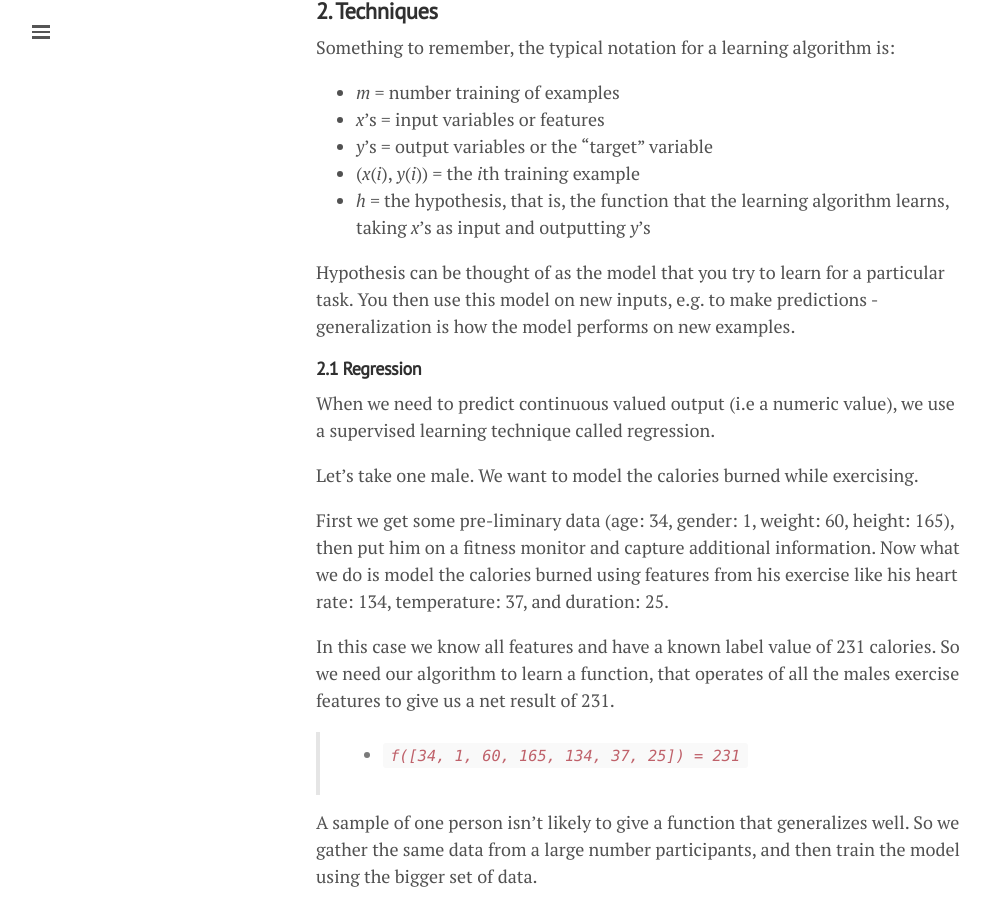
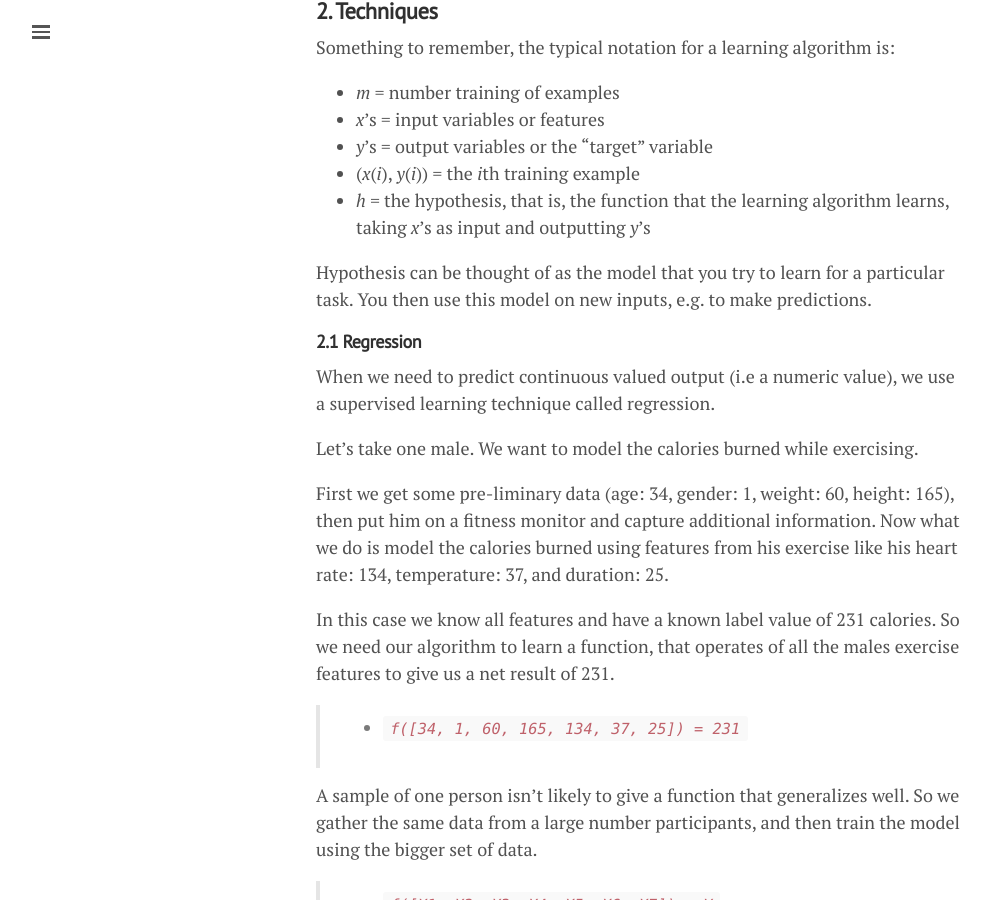
Before and after one commit to lgeurts/lgeurts.github.io, a Jekyll site: the page built from _posts/2018-06-29-artificial-intelligence-basics.md, in a window 1280 px wide and 900 px high, scrolled down 2865 px. Shown: the whole window, without its empty margins (0-991 px from the left). Built offline with Jekyll 4.4.1, drawn with Linux system fonts in a browser that asks for light colours; nearby versions of some CDN libraries.

Commit message:
Update 2018-06-29-artificial-intelligence-basics.md

```diff
--- a/_posts/2018-06-29-artificial-intelligence-basics.md
+++ b/_posts/2018-06-29-artificial-intelligence-basics.md
@@ -89,7 +89,7 @@ Something to remember, the typical notation for a learning algorithm is:
 * (*x*(*i*), *y*(*i*)) = the *i*th training example
 * *h* = the hypothesis, that is, the function that the learning algorithm learns, taking *x*'s as input and outputting *y*'s
 
-Hypothesis can be thought of as the model that you try to learn for a particular task. You then use this model on new inputs, e.g. to make predictions - generalization is how the model performs on new examples.
+Hypothesis can be thought of as the model that you try to learn for a particular task. You then use this model on new inputs, e.g. to make predictions.
 
 #### **2.1 Regression**
 
```
